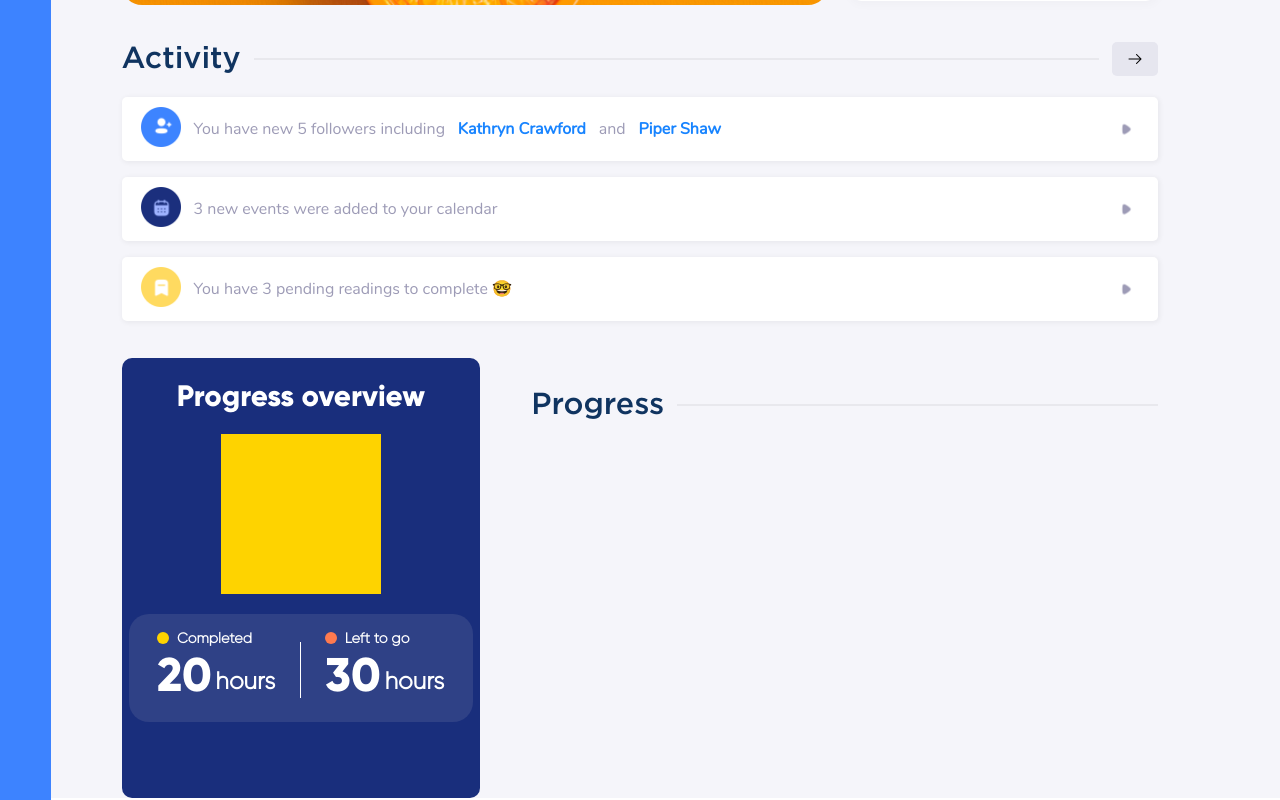
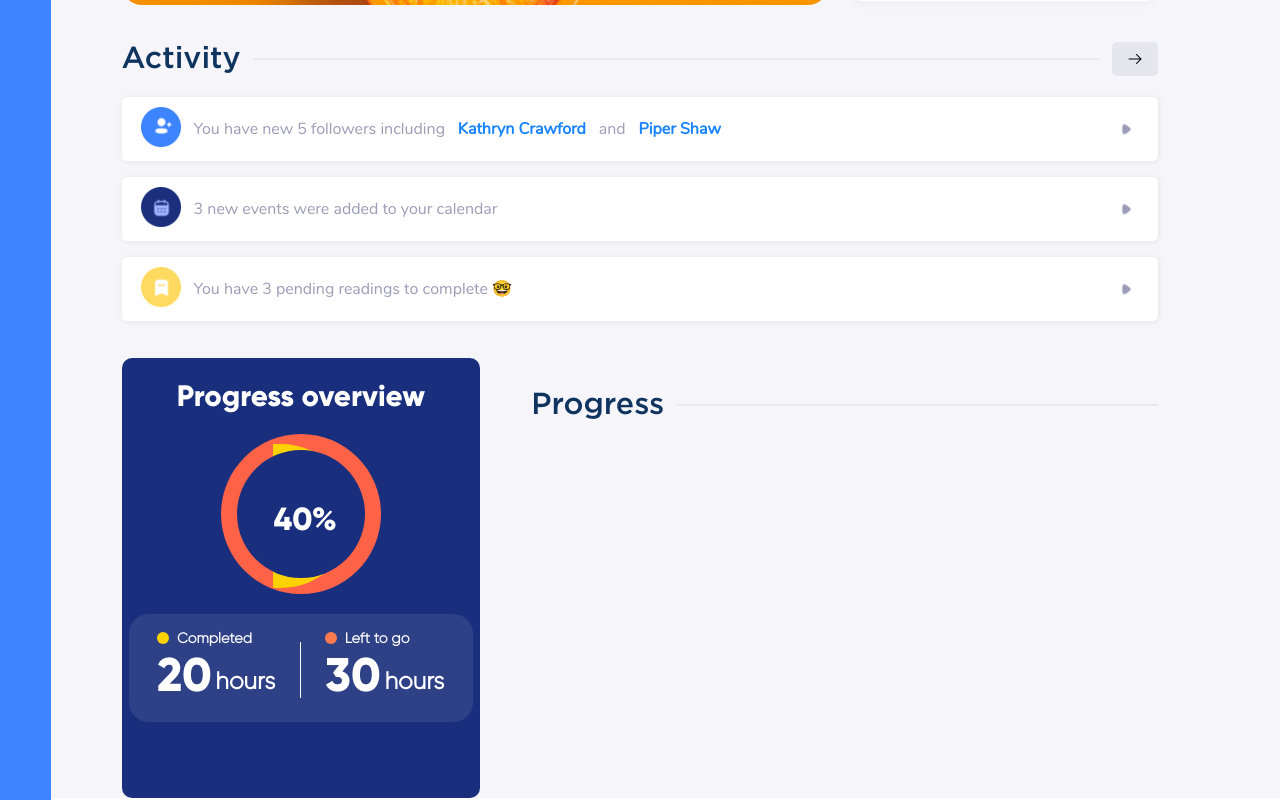
Before and after one commit to fredytellor/platform, a React (Create React App) app: page / in a window 1280 px wide. Shown: the part 760-1560 px from the top of the page. Built offline with nearby package versions, Linux system fonts and the light colour scheme.

Commit message:
circular progress bar

```diff
--- a/src/Molecules/CircularProgressBar.jsx
+++ b/src/Molecules/CircularProgressBar.jsx
@@ -5,7 +5,18 @@ import "../Styles/Molecules/CircularProgressBar.css";
 const CircularProgressBar = () => {
     return (
         <div className="circularprogressbar-div">
-
+            <div className="circular">
+                <div className="inner"></div>
+                <div className="number">40%</div>
+                <div className="circle">
+                    <div className="barleft">
+                        <div className="progress"></div>
+                    </div>
+                    <div className="barright">
+                        <div className="progress"></div>
+                    </div>
+                </div>
+            </div>
         </div>
     );
 };
--- a/src/Organisms/ProgressOverview.jsx
+++ b/src/Organisms/ProgressOverview.jsx
@@ -2,6 +2,7 @@ import React from "react";
 
 import MyTitle from "../Atoms/MyTitle";
 import CircularProgressBar from "../Molecules/CircularProgressBar";
+// import CircularTest from "../Molecules/CircularTest";
 import ProgressHours from "../Molecules/ProgressHours";
 
 import "../Styles/Organisms/ProgressOverview.css";
@@ -11,6 +12,7 @@ const ProgressOverview=()=>{
     <div className="progressoverview-div">
         <MyTitle isProgress={true} text="Progress overview"/>
         <CircularProgressBar/>
+        {/* <CircularTest/> */}
         <ProgressHours/>
     </div>
     );
--- a/src/Styles/Molecules/CircularProgressBar.css
+++ b/src/Styles/Molecules/CircularProgressBar.css
@@ -1,7 +1,63 @@
 .circularprogressbar-div{
     height: 20vh;
     width: 20vh;
-    background-color: #FED300;
+    /* background-color: #FED300; */
+    background-color: transparent;
     align-self: center;
     justify-content: center;
 }
+
+.circular{
+    border-radius: 100%;
+    background-color: tomato;
+    height: 20vh;
+    width: 20vh;
+    box-sizing: border-box;
+}
+
+.inner{
+    z-index: 5;
+    border-radius: 100%;
+    height: 16vh;
+    width: 16vh;
+    left: 10%;
+    top: 10%;
+    background-color: #192E7C;
+    position: relative;
+    display: inline-block;
+    align-items: center;
+}
+.number{
+    left: 33%;
+    z-index: 5;
+    top: -42%;
+    position: relative;
+    display: inline-block;
+    align-items: center;
+    font-family: 'gilroy-bold';
+    color: white;
+    font-size: 4vh;
+}
+.cicle{
+    width: 20vh;
+    height: 20vh;
+    background-color: turquoise;
+    z-index: 20;
+    display: inline-block;
+}
+
+.barleft{
+    width: 10vh;
+    height: 18vh;
+    background-color: #FED200;
+    position: absolute;
+    margin-top: -20.3vh;
+    border-radius: -100%;
+    right: 66.2vw;
+    z-index: 1;
+    transform-origin: center left;
+    border-top-left-radius: 100px;
+    border-bottom-left-radius: 100px;
+    transform: rotate(180deg);
+    -webkit-transform-origin: center left;
+}
```
